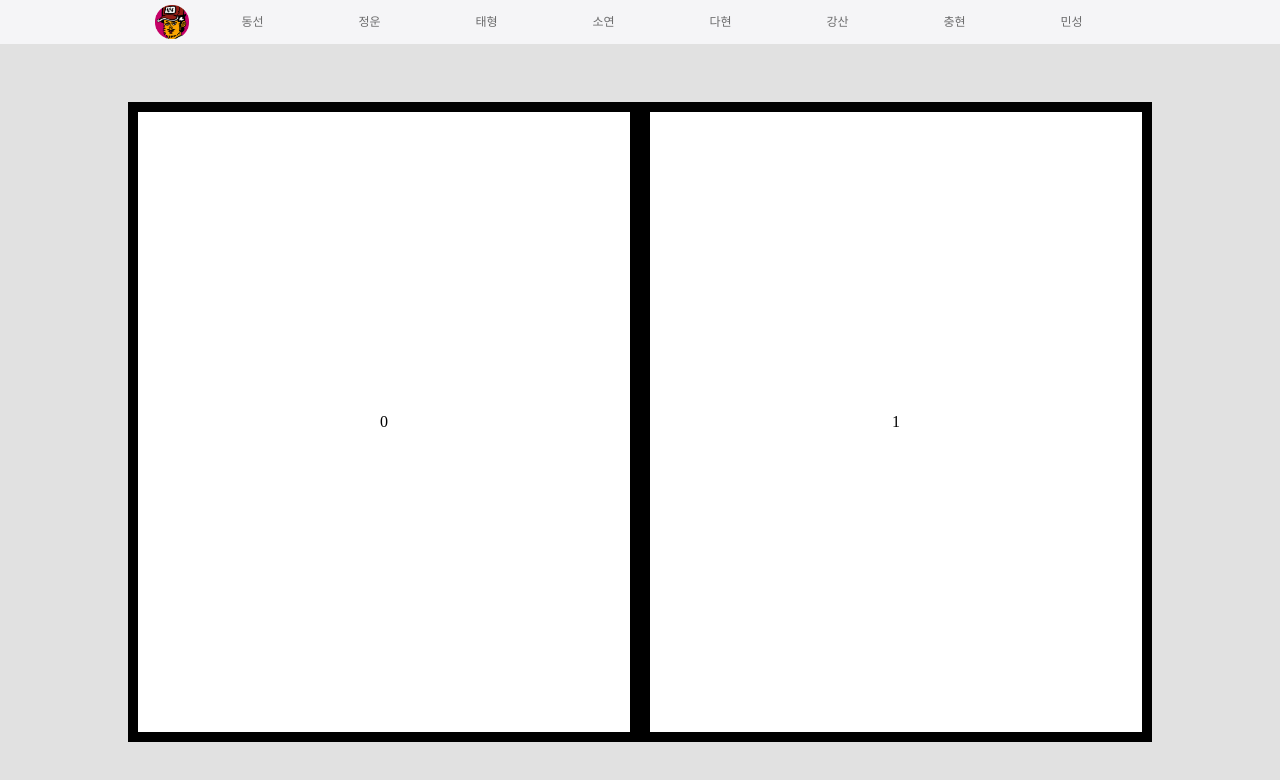
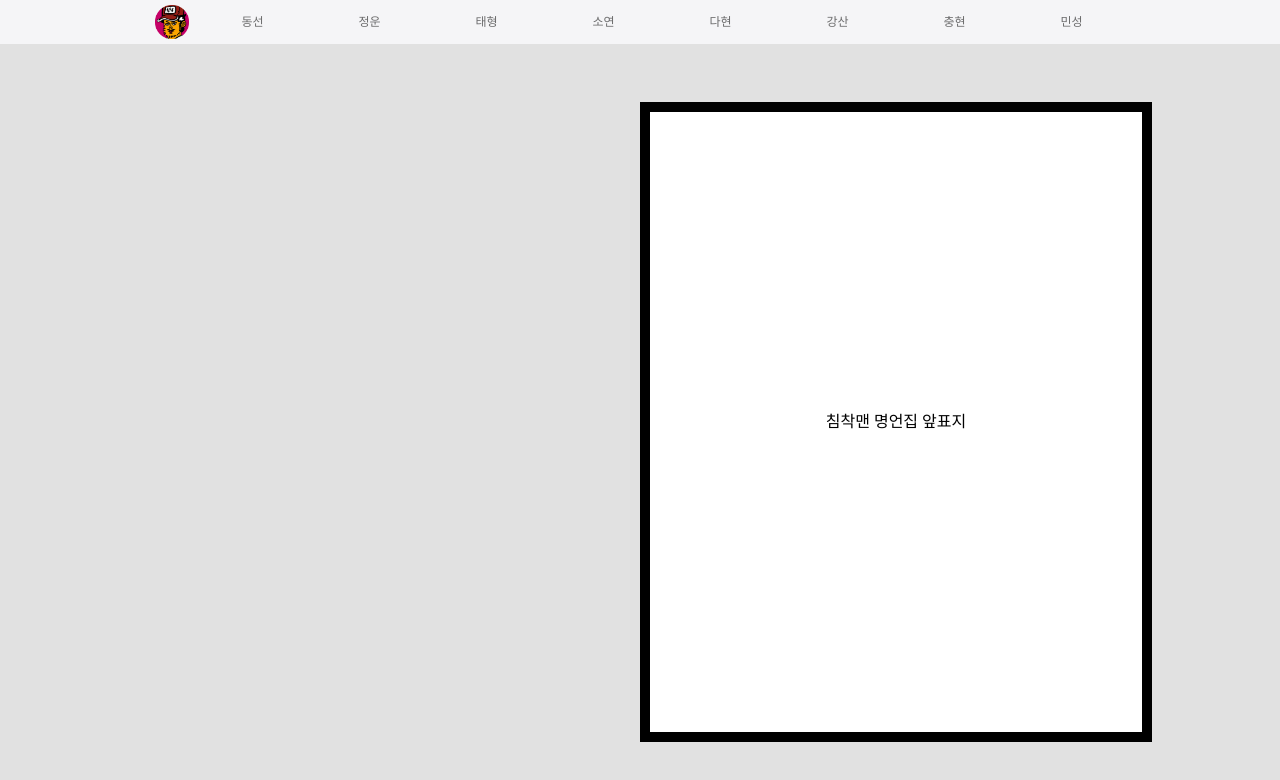
Before and after one commit to calmdownmanfanpage/calmdownmanfanpage, a React (Vite) app: page /dongseon in a window 1280 px wide. Shown: the top 780 px of the page. Built offline with nearby package versions, Linux system fonts and the light colour scheme.

Commit message:
feat: 명언집 페이지 기능 완성

```diff
--- a/src/pages/dongseon/components/Page.tsx
+++ b/src/pages/dongseon/components/Page.tsx
@@ -1,42 +1,44 @@
-import styled from 'styled-components';
+import styled, {css} from 'styled-components';
 import { useState } from 'react';
 
 
 export default function Page() {
 
     const [contentId, setContentId] = useState(0);
+
+    // 총 컨텐츠 개수 (짝수로 맞추기)
+    const contentLimit:number = 10;
+
+    const [isLeftFliped, setLeftFlip]  = useState(false);
+    const [isRightFliped, setRightFlip]  = useState(false);
+    const [LeftPause, setLeftPause] = useState(false);
+    const [RightPause, setRightPause] = useState(false);
+
+
 // 클릭시 페이지를 넘기고 내용을 업데이트함
 const LeftPageClick = () => {
-    const leftPageEle:any = document.querySelector("#leftPage");
-    const rightPageEle:any = document.querySelector("#rightPage");
 
-    // 클래스 추가로 페이지 넘기는 애니메이션
-    leftPageEle.classList.add('fliped', 'top');
-    rightPageEle.classList.add('pauseClick');
+    if(contentId === 0) return;
+
+    setLeftFlip(true);
+    setRightPause(true);
     setTimeout(()=>{
-        // 페이지를 원래 위치로 되돌림
-        leftPageEle.classList.remove('fliped', 'top');
-        rightPageEle.classList.remove('pauseClick');
-
-        // 좌/우 페이지 내용 업데이트
+        setLeftFlip(false);
+        setRightPause(false);
         setContentId(contentId - 2);
     },1000)
 }
 
 // 클릭시 페이지를 넘기고 내용을 업데이트함
 const RightPageClick = () => {
-    const rightPageEle:any = document.querySelector("#rightPage");
-    const leftPageEle:any = document.querySelector("#leftPage");
 
-    // 클래스 추가로 페이지 넘기는 애니메이션
-    rightPageEle.classList.add('fliped', 'top');
-    leftPageEle.classList.add('pauseClick');
+    if(contentId === contentLimit) return;
+
+    setRightFlip(true);
+    setLeftPause(true);
     setTimeout(()=>{
-        // 페이지를 원래 위치로 되돌림
-        rightPageEle.classList.remove('fliped', 'top');
-        leftPageEle.classList.remove('pauseClick');
-
-        // 좌/우 페이지 내용 업데이트
+        setRightFlip(false);
+        setLeftPause(false);
         setContentId(contentId + 2);
     },1000)
 }
@@ -47,15 +49,39 @@ const RightPageClick = () => {
       <>
         <StyledDiv>
             <Cover>
-                <StyledBorder></StyledBorder>
-                <StyledBorder></StyledBorder>
+                {contentId <= 2
+                    ? <></>
+                    : <StyledBackLeft></StyledBackLeft>
+                }
+                {contentId >= contentLimit-2
+                    ? <></>
+                    : <StyledBackRight></StyledBackRight>
+                }
             </Cover>
-        <StyledSectionLeft onClick={LeftPageClick} id="leftPage">
-            {contentId}
+            {contentId ===  0
+                ? <></> // 첫장 왼쪽페이지 안보이게
+                : <StyledSectionLeft onClick={LeftPageClick} isLeftFliped={isLeftFliped} LeftPause={LeftPause} id="leftPage">
+                    {!isLeftFliped && !isRightFliped
+                        ? contentId === contentLimit
+                            ? <div>침착맨 명언집 뒷표지</div> // 뒷표지
+                            : <div>{contentId}</div> // 내용
+
+                        : <></>
+                    }
                 </StyledSectionLeft>
-        <StyledSectionRight onClick={RightPageClick} id="rightPage">
-            {contentId+1}
+            }
+            {contentId === contentLimit
+                ? <></>
+                : <StyledSectionRight onClick={RightPageClick} isRightFliped={isRightFliped} RightPause={RightPause} id="rightPage">
+                    {!isLeftFliped && !isRightFliped
+                        ? contentId === 0
+                            ? <div>침착맨 명언집 앞표지</div> // 앞표지
+                            : <div>{contentId + 1}</div> // 내용
+                        : <></>
+                    }
                 </StyledSectionRight>
+            }
+
         </StyledDiv>
       </>
     );
@@ -67,10 +93,8 @@ const StyledDiv = styled.div`
     width: 80vw;
     height: 80vh;
     display: flex;
-    background: white;
-    /* border: 10px solid black; */
-    position: absolute;
     z-index: -2;
+    perspective: 2500px;
 `
 
 const Cover = styled.div`
@@ -79,18 +103,32 @@ const Cover = styled.div`
     position: absolute;
     display: flex;
     z-index: -1;
+    &.hidden{
+        display: none;
+    }
 `
 
-const StyledBorder = styled.div`
+const StyledBackLeft = styled.div<{}>`
     width: 50%;
     height: 100%;
+    background: white;
     border: 10px solid black;
     z-index: -1;
+    position: absolute;
+`
+
+const StyledBackRight = styled.div<{}>`
+    width: 50%;
+    height: 100%;
+    background: white;
+    border: 10px solid black;
+    z-index: -1;
+    position: absolute;
+    margin-left: 50%;
 `
 
 
-
-const StyledSectionLeft = styled.section`
+const StyledSectionLeft = styled.section<{ isLeftFliped:boolean, LeftPause:boolean }>`
     width: 50%;
     height: 100%;
     display: flex;
@@ -102,26 +140,30 @@ const StyledSectionLeft = styled.section`
     border: 10px solid black;
     /* border-right: 5px solid black; */
 
-    /* position: absolute; */
+    position: absolute;
     top: 0;
     left: 0;
     transform-origin: right center;
     transition-duration: 0s;
     transition-timing-function: ease-out;
 
-    &.fliped{
+
+    ${({isLeftFliped})=>{
+        return isLeftFliped && css`
             transition-duration: 1s;
             transform: rotateY(180deg);
-    }
-    &.top{
             z-index: 100;
-    }
-    &.pauseClick{
+        `
+    }}
+
+    ${({LeftPause})=>{
+        return LeftPause && css`
             pointer-events: none;
-    }
+        `
+    }}
 `
 
-const StyledSectionRight = styled.section`
+const StyledSectionRight = styled.section<{ isRightFliped:boolean, RightPause:boolean }>`
     width: 50%;
     height: 100%;
     display: flex;
@@ -133,23 +175,25 @@ const StyledSectionRight = styled.section`
     border: 10px solid black;
     /* border-left: 5px solid black; */
 
-    /* margin-left: 50vw;
-    position: absolute; */
+    margin-left: 50%;
+    position: absolute;
     top: 0;
     left: 0;
     transform-origin: left center;
     transition-duration: 0s;
     transition-timing-function: ease-out;
 
-
-    &.fliped{
+    ${({isRightFliped})=>{
+        return isRightFliped && css`
             transition-duration: 1s;
             transform: rotateY(-180deg);
-    }
-    &.top{
             z-index: 100;
-    }
-    &.pauseClick{
+        `
+    }}
+
+    ${({isRightPause})=>{
+        return isRightPause && css`
             pointer-events: none;
-    }
         `
+    }}
+`
```
Lines whose indentation alone changed are shown as unchanged.
